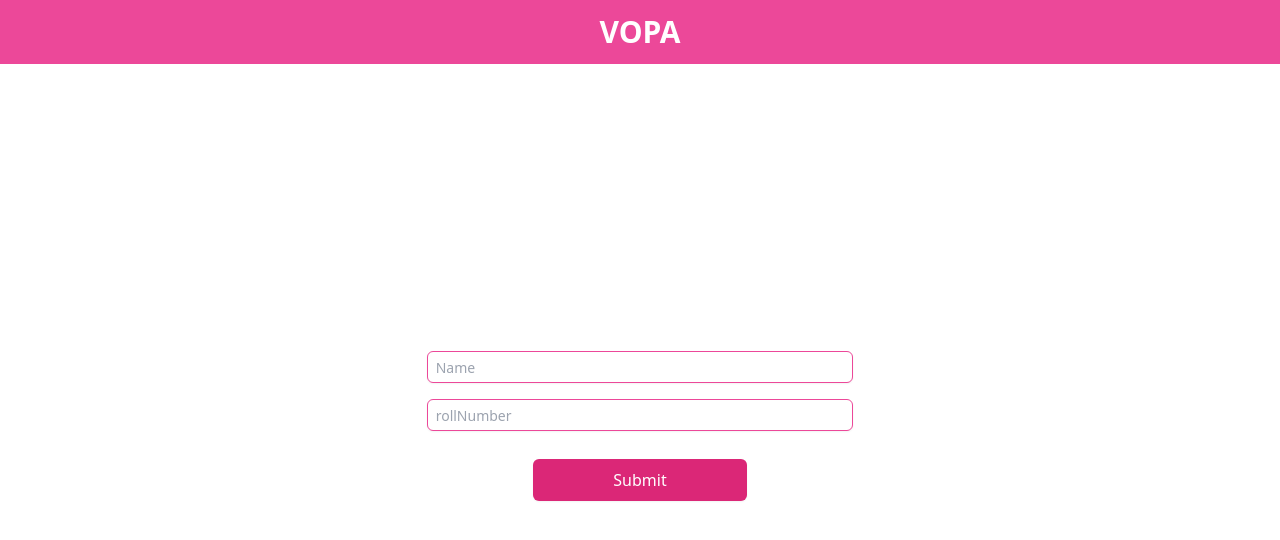
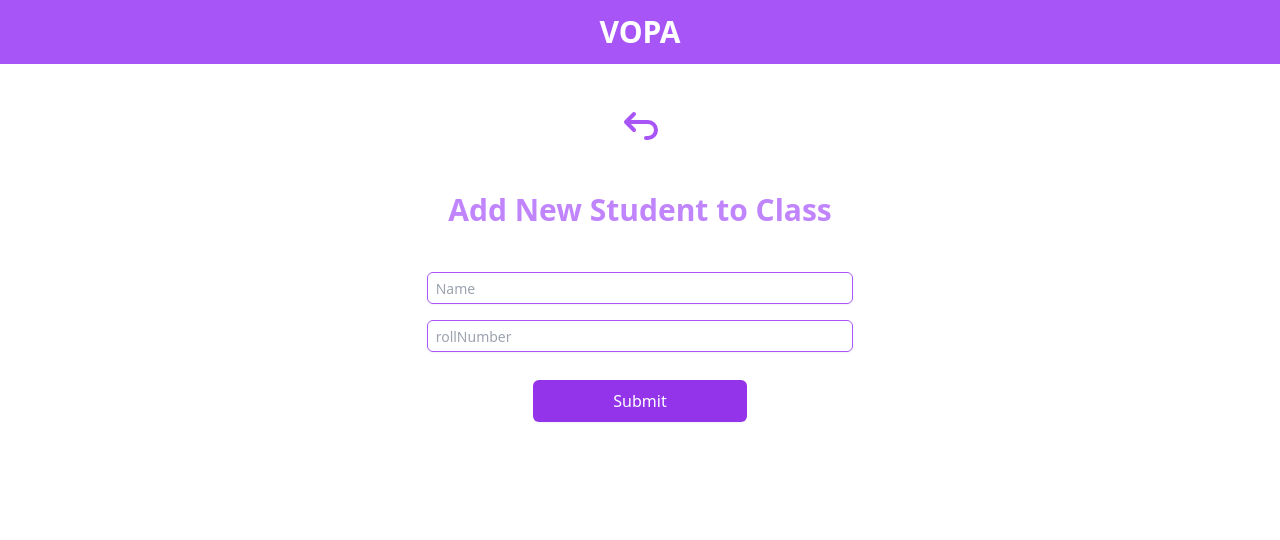
Before and after one commit to alphaomega4348/demo-of-cfg, a React (Vite) app in the folder Frontend/: page /createStudent/1 in a window 1280 px wide. Shown: the top 540 px of the page. Built offline with nearby package versions, Linux system fonts and the light colour scheme.

Commit message:
return feature

```diff
--- a/Frontend/src/components/Card.jsx
+++ b/Frontend/src/components/Card.jsx
@@ -1,26 +1,23 @@
-const Card = ({ className, classId}) => {
+const Card = ({ cName}) => {
   return (
-    <div style={{
+    <div className=" cursor-pointer text-purple-500" style={{
       display: 'flex',
       flexDirection: 'column',
       justifyContent: 'center',
       alignItems: 'center',
       border: '1px solid #ddd',
       borderRadius: '20px',
-      backgroundColor: '#f9eaf7', // light pink-purple shade
       margin: '20px',
       padding: '20px',
       boxShadow: '0 10px 20px 0 rgba(0,0,0,0.2)',
       transition: '0.3s',
     }}>
-      <h2 style={{
-        color: '#6a097d', // dark purple text
+      <h2 style={{  // dark purple text
         fontFamily: 'Arial, sans-serif',
         fontSize: '24px',
         fontWeight: 'bold',
-        marginBottom: '20px',
       }}>
-        {className}
+        {cName}
       </h2>
 
 
--- a/Frontend/src/components/Login.jsx
+++ b/Frontend/src/components/Login.jsx
@@ -9,8 +9,6 @@ const fetchUsers = async(url) =>{
         console.error(e)
     }
 }
-
-
 
 export default function Login() {
     const[email,setemail] =useState("");
--- a/Frontend/src/components/Navbar.jsx
+++ b/Frontend/src/components/Navbar.jsx
@@ -2,7 +2,7 @@ import React from 'react'
 
 const Navbar = () => {
   return (
-    <div className='bg-pink-500 w-full h-[8vh] flex justify-center items-center text-white text-3xl font-bold'>
+    <div className='bg-purple-500 w-full h-[8vh] flex justify-center items-center text-white text-3xl font-bold'>
         VOPA
     </div>
   )
--- a/Frontend/src/index.css
+++ b/Frontend/src/index.css
@@ -3,7 +3,6 @@
 @tailwind utilities;
 
 table{
-    margin-left: 50px;
     margin-top:20px;
     border: 1px solid black;
 }
--- a/Frontend/src/pages/CreateClassPage.jsx
+++ b/Frontend/src/pages/CreateClassPage.jsx
@@ -62,8 +62,8 @@ const CreateClassPage = () => {
       }}
     >
       <h1
+        className="text-purple-500"
         style={{
-          color: "#6a097d",
           fontFamily: "Arial, sans-serif",
           fontSize: "32px",
           fontWeight: "bold",
@@ -87,9 +87,9 @@ const CreateClassPage = () => {
         }}
       />
       <button
+        className="bg-purple-500"
         onClick={createClass}
         style={{
-          backgroundColor: "#6a097d",
           color: "white",
           border: "none",
           borderRadius: "20px",
@@ -103,17 +103,18 @@ const CreateClassPage = () => {
       >
         Create Class
       </button>
-
+      <div className="flex justify-center items-center flex-wrap">
         {classes.length > 0 ? (
           classes.map((cls, index) => (
             <div onClick={() => handleClass(cls._id)}>
-            <Card key={index} className={cls.name} />
+              <Card key={index} cName={cls.name} />
             </div>
           ))
         ) : (
           <p>No classes found</p>
         )}
       </div>
+    </div>
   );
 };
 
--- a/Frontend/src/pages/CreateStudent.jsx
+++ b/Frontend/src/pages/CreateStudent.jsx
@@ -21,9 +21,8 @@ const CreateStudent = () => {
       if (data.success) {
         toast.success("Student created successfully");
         navigate(`/studentList/${id}`);
-      }
-      else{
-        console.log(data.error)
+      } else {
+        console.log(data.error);
         toast.error(data.error);
       }
     } catch (error) {
@@ -33,7 +32,27 @@ const CreateStudent = () => {
   };
 
   return (
-    <dic className="flex justify-center items-center w-full h-[90vh]">
+    <dic className="flex flex-col pt-10 gap-10 items-center w-full h-[90vh]">
+      <svg
+        onClick={() => navigate(`/studentList/${id}`)}
+        class="h-12 w-12 text-purple-500"
+        width="24"
+        height="24"
+        viewBox="0 0 24 24"
+        stroke-width="2"
+        stroke="currentColor"
+        fill="none"
+        stroke-linecap="round"
+        stroke-linejoin="round"
+      >
+        {" "}
+        <path stroke="none" d="M0 0h24v24H0z" />{" "}
+        <path d="M9 13l-4 -4l4 -4m-4 4h11a4 4 0 0 1 0 8h-1" />
+      </svg>
+
+      <h2 className="text-3xl font-semibold text-purple-400">
+        Add New Student to Class
+      </h2>
       <form
         onSubmit={handleSubmit}
         className="w-1/3 flex flex-col gap-3 justify-center items-center"
@@ -44,7 +63,7 @@ const CreateStudent = () => {
           value={name}
           onChange={(e) => setName(e.target.value)}
           required
-          className="mt-1 border border-pink-500 p-2 h-[2rem] block w-full rounded-md shadow-sm focus:ring-pink-500 focus:border-pink-500 sm:text-sm"
+          className="mt-1 border border-purple-500 p-2 h-[2rem] block w-full rounded-md shadow-sm focus:ring-purple-500 focus:border-purple-500 sm:text-sm"
         />
 
         <input
@@ -53,11 +72,11 @@ const CreateStudent = () => {
           value={rollNumber}
           onChange={(e) => setrollNumber(e.target.value)}
           required
-          className="mt-1 block w-full p-2 border h-[2rem] border-pink-500 rounded-md shadow-sm focus:ring-pink-500 focus:border-pink-500 sm:text-sm"
+          className="mt-1 block w-full p-2 border h-[2rem] border-purple-500 rounded-md shadow-sm focus:ring-purple-500 focus:border-purple-500 sm:text-sm"
         />
         <button
           type="submit"
-          className="mt-4 w-1/2 inline-flex items-center justify-center px-4 py-2 border border-transparent rounded-md shadow-sm text-base font-medium text-white bg-pink-600 hover:bg-pink-700 focus:outline-none focus:ring-2 focus:ring-offset-2 focus:ring-pink-500"
+          className="mt-4 w-1/2 inline-flex items-center justify-center px-4 py-2 border border-transparent rounded-md shadow-sm text-base font-medium text-white bg-purple-600 hover:bg-purple-700 focus:outline-none focus:ring-2 focus:ring-offset-2 focus:ring-purple-500"
         >
           Submit
         </button>
--- a/Frontend/src/pages/Home.jsx
+++ /dev/null
@@ -1,33 +0,0 @@
-// Home.jsx
-import Card from "../components/Card"
-
-const Home = () => {
-  const cards = [1, 2, 3]; // replace this with your actual data
-
-  return (
-    <div className="p-10">
-        <div className="flex justify-between items-center">
-            <h1 className="text-4xl font-bold text-blue-600">Vowels of People Association</h1>
-            <div className="">
-                <img className="h-16 w-16 rounded-full" src="https://avatar.iran.liara.run/public"  alt="kjsadkl" />
-            </div>
-        </div>
-        <div className="flex flex-wrap justify-center md:justify-start">
-          {cards.map((card, index) => (
-            <div className="w-full md:w-1/3 px-2" key={index}>
-              <Card />
-              <Card />
-              <Card />
-              <Card />
-              <Card />
-              <Card />
-              <Card />
-
-            </div>
-          ))}
-        </div>
-    </div>
-  )
-}
-
-export default Home
--- a/Frontend/src/pages/StudentList.jsx
+++ b/Frontend/src/pages/StudentList.jsx
@@ -30,25 +30,42 @@ export default function StudentList() {
   };
 
   return (
-    <div className="flex flex-col justify-center items-center">
+    <div className="flex flex-col justify-center items-center pt-10">
+      <svg
+        onClick={() => navigate(`/`)}
+        class="h-12 w-12 text-purple-500"
+        width="24"
+        height="24"
+        viewBox="0 0 24 24"
+        stroke-width="2"
+        stroke="currentColor"
+        fill="none"
+        stroke-linecap="round"
+        stroke-linejoin="round"
+      >
+        {" "}
+        <path stroke="none" d="M0 0h24v24H0z" />{" "}
+        <path d="M9 13l-4 -4l4 -4m-4 4h11a4 4 0 0 1 0 8h-1" />
+      </svg>
       <button
         onClick={handleCreateStudent}
-        className="rounded-xl mt-10 bg-pink-500 text-white w-[10vw] h-[2rem]"
+        className="rounded-xl mt-10 bg-purple-500 text-white w-[10rem] h-[2rem]"
       >
         Add Student
       </button>
-      <div class="sm:overflow-hidden">
+      <div>
         <nav className="navbar navbar-expand-lg navbar-dark bg-dark">
           <div class="container-fluid"></div>
         </nav>
-        <table className="table-auto">
+        <table className="table-auto flex flex-col justify-center items-center gap-2 w-full">
           <tr>
             <th>Roll Number</th>
             <th>Name</th>
             <th>Level</th>
             <th>Test</th>
           </tr>
-          {students.map((student, index) => (
+          {students.length > 0 ? (
+            students.map((student, index) => (
               <tr key={index}>
                 <td>{student.rollNumber}</td>
                 <td>{student.name}</td>
@@ -67,7 +84,10 @@ export default function StudentList() {
                   </select>
                 </td>
               </tr>
-          ))}
+            ))
+          ) : (
+            <p className="text-3xl color-black mb-5">No students found</p>
+          )}
         </table>
       </div>
     </div>
--- a/Frontend/src/pages/Test.jsx
+++ b/Frontend/src/pages/Test.jsx
@@ -24,7 +24,7 @@ const Test = () => {
         toast.success(`${type} Test Passed`);
         await axios.post(
           `http://localhost:5000/api/student/updateStudentLevel`,
-          {studentId: id, level: type},
+          { studentId: id, level: type }
         );
         navigate(`/studentList`);
       } else {
@@ -41,6 +41,22 @@ const Test = () => {
 
   return (
     <div className="flex flex-col gap-5 justify-center items-center h-[92vh]">
+      <svg
+        onClick={() => navigate(`/studentList/${id}`)}
+        class="h-12 w-12 text-purple-500"
+        width="24"
+        height="24"
+        viewBox="0 0 24 24"
+        stroke-width="2"
+        stroke="currentColor"
+        fill="none"
+        stroke-linecap="round"
+        stroke-linejoin="round"
+      >
+        {" "}
+        <path stroke="none" d="M0 0h24v24H0z" />{" "}
+        <path d="M9 13l-4 -4l4 -4m-4 4h11a4 4 0 0 1 0 8h-1" />
+      </svg>
       <div className="text-black text-3xl font-semibold">{type} Test</div>
       <div className="flex flex-col items-center justify-center bg-white p-4 rounded-lg shadow-md w-2/3">
         <textarea
```
Lines whose indentation alone changed are shown as unchanged.
